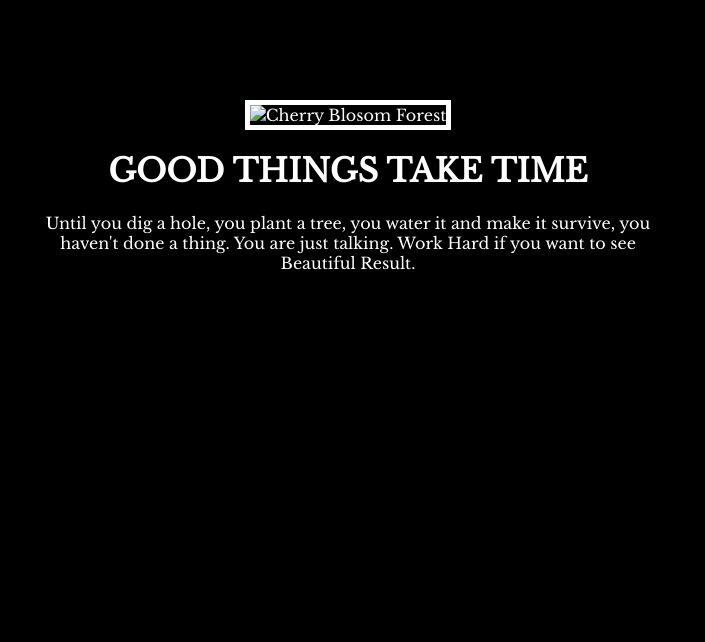
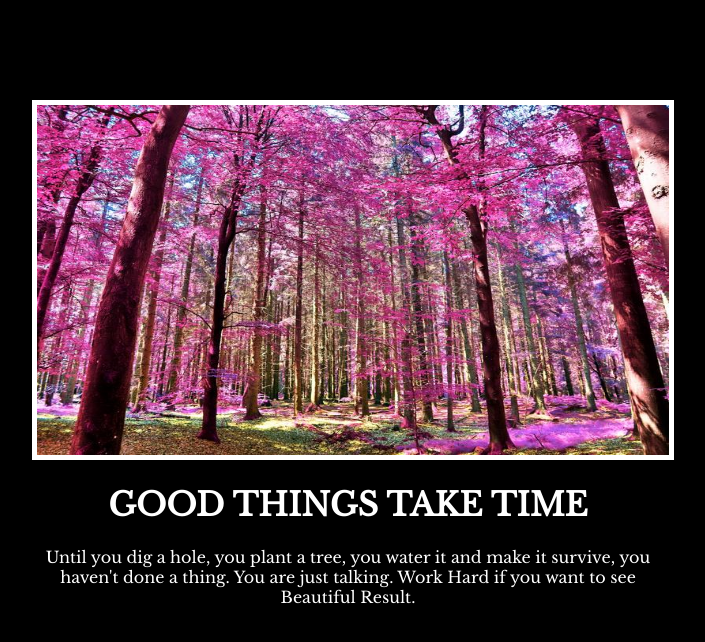
Before and after one commit to SharmaShubham94/motivational-quotes, a plain HTML site: page index.html in a window 1280 px wide. Shown: the whole page, without its empty margins (292-997 px from the left). Drawn offline with nearby package versions, Linux system fonts and the light colour scheme.

Commit message:
Update index.html

```diff
--- a/index.html
+++ b/index.html
@@ -14,7 +14,7 @@
 
 <body>
     <div id="main">
-        <img id="img1" src="./assets/images/img2.jpg" width="500px" height="350px" alt="Cherry Blosom Forest" title="Cherry Blosoms">
+        <img id="img1" src="./img2.jpg" width="500px" height="350px" alt="Cherry Blosom Forest" title="Cherry Blosoms">
         <h1>Good Things Take Time</h1>
         <p>
           Until you dig a hole, you plant a tree,
```
